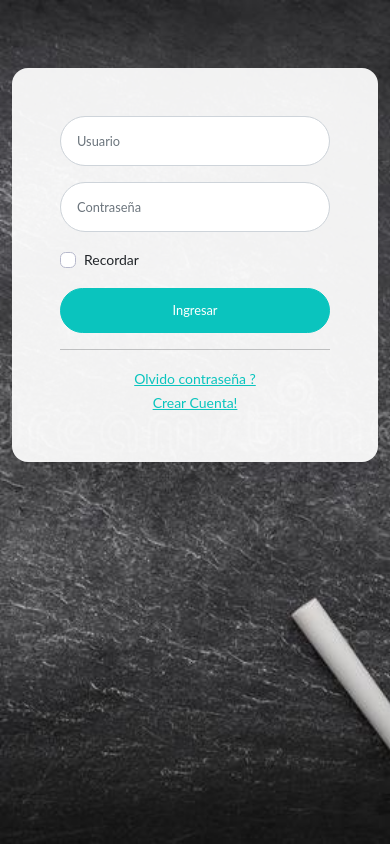
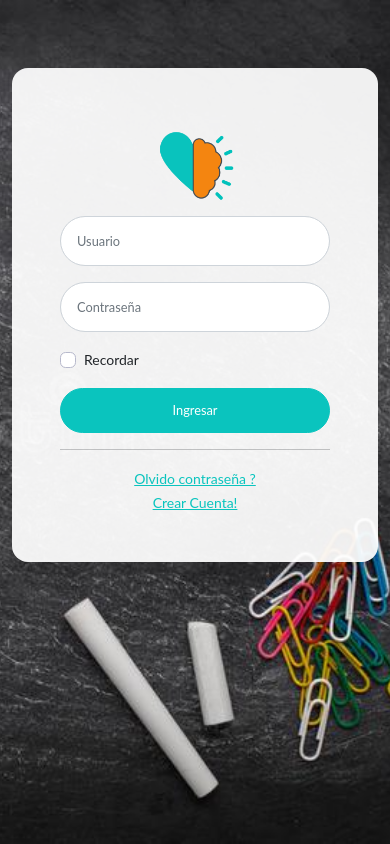
Before and after one commit to marrutram/edumokia-frontend, a React (Create React App) app: page /signup in a window 390 px wide. Built offline with nearby package versions, Linux system fonts and the light colour scheme.

Commit message:
Update in scss login

```diff
--- a/src/pages/LandingPage/index.js
+++ b/src/pages/LandingPage/index.js
@@ -7,7 +7,7 @@ export default function LandingPage() {
        <>
            <nav className="navbar navbar-light bg-light static-top">
                <div className="container">
-                   <img height="60" src="./img/navbar-logo.png" alt=""/>
+                   <img height="60" src="./img/logo.png" alt=""/>
                    <Link className="nav-link" to="/signup">
                         <a className="btn btn-primary" href="">Entrar</a>
                    </Link>
--- a/src/pages/SignIn/index.js
+++ b/src/pages/SignIn/index.js
@@ -36,7 +36,9 @@ export default function SignIn() {
                             <div className="row">
                                 <div className="col-lg-6 d-none d-lg-block bg-login-image"></div>
                                 <div className="col-lg-6">
+
                                     <div className="p-5">
+                                        <div className="text-center d-lg-none"> <img height="100" src="./img/logo.png" alt=""/> </div>
                                         <form className="user">
                                             <div className="form-group">
                                                 <input type="text" className="form-control form-control-user"
--- a/src/pages/SignIn/index.scss
+++ b/src/pages/SignIn/index.scss
@@ -12,7 +12,7 @@
 
 .bg-login {
   content: "";
-  background: url('../../assets/img/background.png') no-repeat center center;
+  background: url('../../assets/img/background.png') no-repeat 80% center;
   background-size: cover;
   position: absolute;
   top: 0px;
```
